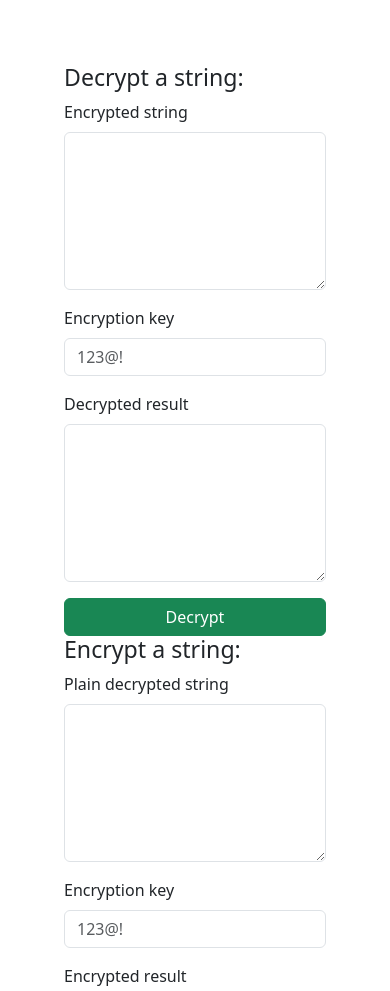
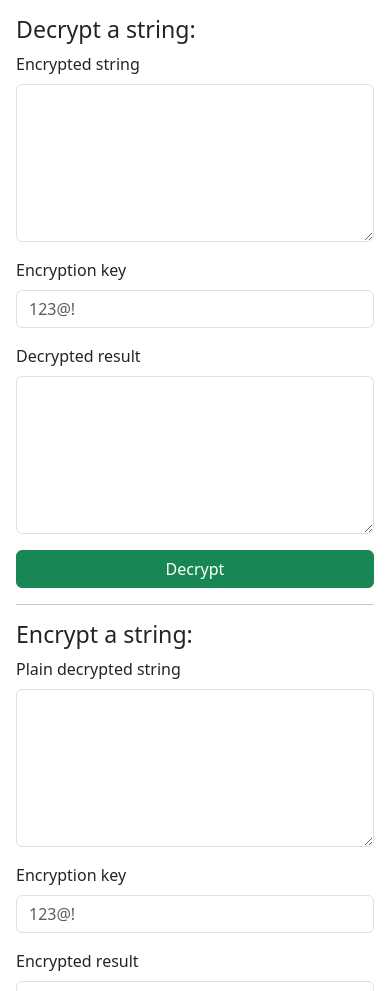
Before and after one commit to oddmario/oddmario.github.io, a plain HTML site: page aes-everywhere-web/index.html in a window 390 px wide. Shown: the top 991 px of the page. Drawn offline with nearby package versions, Linux system fonts and the light colour scheme; a script that the page names is missing.

Commit message:
aes-everywhere-web: update stylesheets

```diff
--- a/aes-everywhere-web/index.html
+++ b/aes-everywhere-web/index.html
@@ -12,7 +12,19 @@
         <link href="https://cdn.jsdelivr.net/npm/bootstrap@5.3.3/dist/css/bootstrap.min.css" rel="stylesheet" integrity="sha384-QWTKZyjpPEjISv5WaRU9OFeRpok6YctnYmDr5pNlyT2bRjXh0JMhjY6hW+ALEwIH" crossorigin="anonymous">
         <style>
             body {
-                padding: 4rem;
+                padding-top: 4rem;
+                padding-bottom: 4rem;
+                padding-left: 6rem;
+                padding-right: 6rem;
+            }
+
+            @media (min-width: 320px) and (max-width: 480px) {
+                body {
+                    padding-top: 1rem;
+                    padding-bottom: 1rem;
+                    padding-left: 1rem;
+                    padding-right: 1rem;
+                }
             }
         </style>
 
@@ -66,6 +78,8 @@
             </div>
         </div>
 
+        <hr>
+
         <div id="enc-form">
             <h3>Encrypt a string:</h3>
 
```
